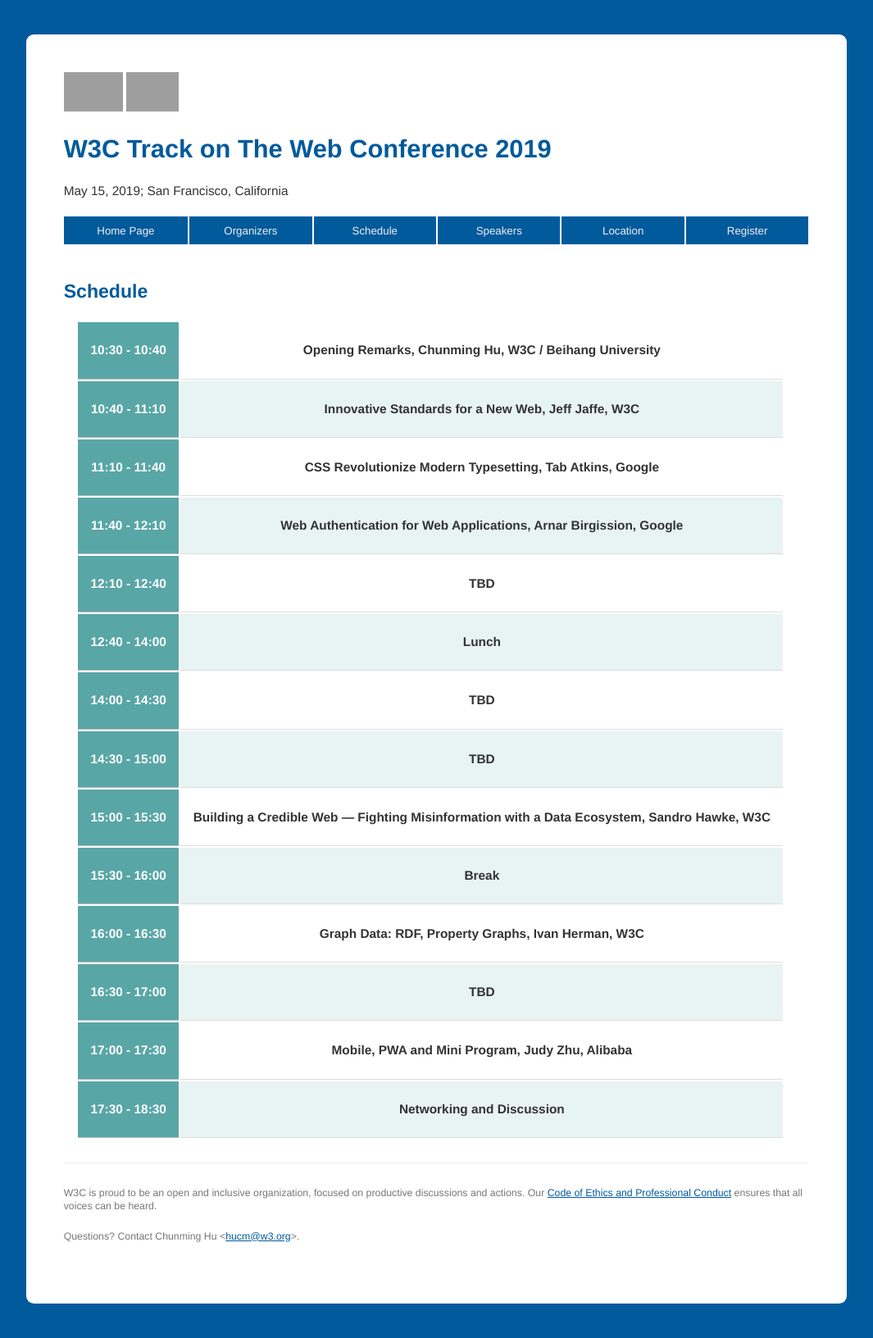
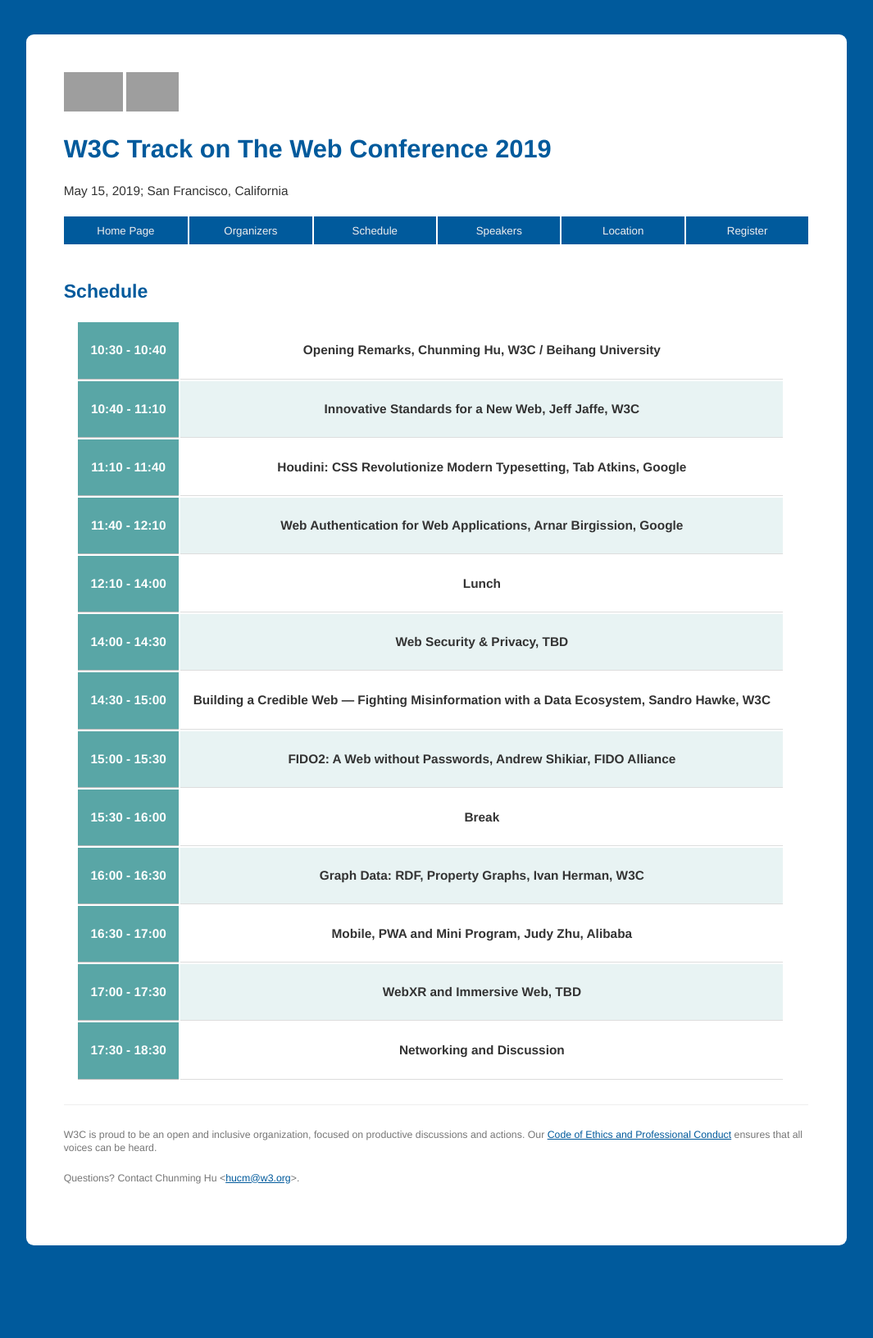
Before and after one commit to w3c/w3c-track-2019, a Jekyll site: the page built from schedule.md, in a window 1280 px wide. Shown: the whole page at 82% size, without its empty margins (108-1173 px from the left). Built offline with Jekyll 4.4.1, drawn with Linux system fonts in a browser that asks for light colours; our own code applies the rules of GitHub Pages for plain Markdown files; after the commit the page ends 1561 px from its top, so only the background shows below that; grey boxes are pictures that could not be loaded.

Commit message:
Update schedule.md

```diff
--- a/schedule.md
+++ b/schedule.md
@@ -20,7 +20,7 @@ layout: home
     <tr>
         <th>11:10 - 11:40</th>
         <td>
-            <p class="session-title">CSS Revolutionize Modern Typesetting, Tab Atkins, Google</p>
+            <p class="session-title">Houdini: CSS Revolutionize Modern Typesetting, Tab Atkins, Google</p>
         </td>
     </tr>
     <tr>
@@ -30,13 +30,7 @@ layout: home
         </td>
     </tr>
     <tr>
-        <th>12:10 - 12:40</th>
-        <td>
-            <p class="session-title">TBD</p>
-        </td>
-    </tr>
-    <tr>
-        <th>12:40 - 14:00</th>
+        <th>12:10 - 14:00</th>
         <td>
             <p class="session-title">Lunch</p>
         </td>
@@ -44,19 +38,19 @@ layout: home
     <tr>
         <th>14:00 - 14:30</th>
         <td>
-            <p class="session-title">TBD</p>
+            <p class="session-title">Web Security & Privacy, TBD</p>
         </td>
     </tr>
     <tr>
         <th>14:30 - 15:00</th>
         <td>
-            <p class="session-title">TBD</p>
+            <p class="session-title">Building a Credible Web — Fighting Misinformation with a Data Ecosystem, Sandro Hawke, W3C</p>
         </td>
     </tr>
     <tr>
         <th>15:00 - 15:30</th>
         <td>
-            <p class="session-title">Building a Credible Web — Fighting Misinformation with a Data Ecosystem, Sandro Hawke, W3C</p>
+            <p class="session-title">FIDO2: A Web without Passwords, Andrew Shikiar, FIDO Alliance</p>
         </td>
     </tr>
     <tr>
@@ -74,13 +68,13 @@ layout: home
     <tr>
         <th>16:30 - 17:00</th>
         <td>
-            <p class="session-title">TBD</p>
+            <p class="session-title">Mobile, PWA and Mini Program, Judy Zhu, Alibaba</p>
         </td>
     </tr>
     <tr>
         <th>17:00 - 17:30</th>
         <td>
-            <p class="session-title">Mobile, PWA and Mini Program, Judy Zhu, Alibaba</p>
+            <p class="session-title">WebXR and Immersive Web, TBD</p>
         </td>
     </tr>
     <tr>
```
